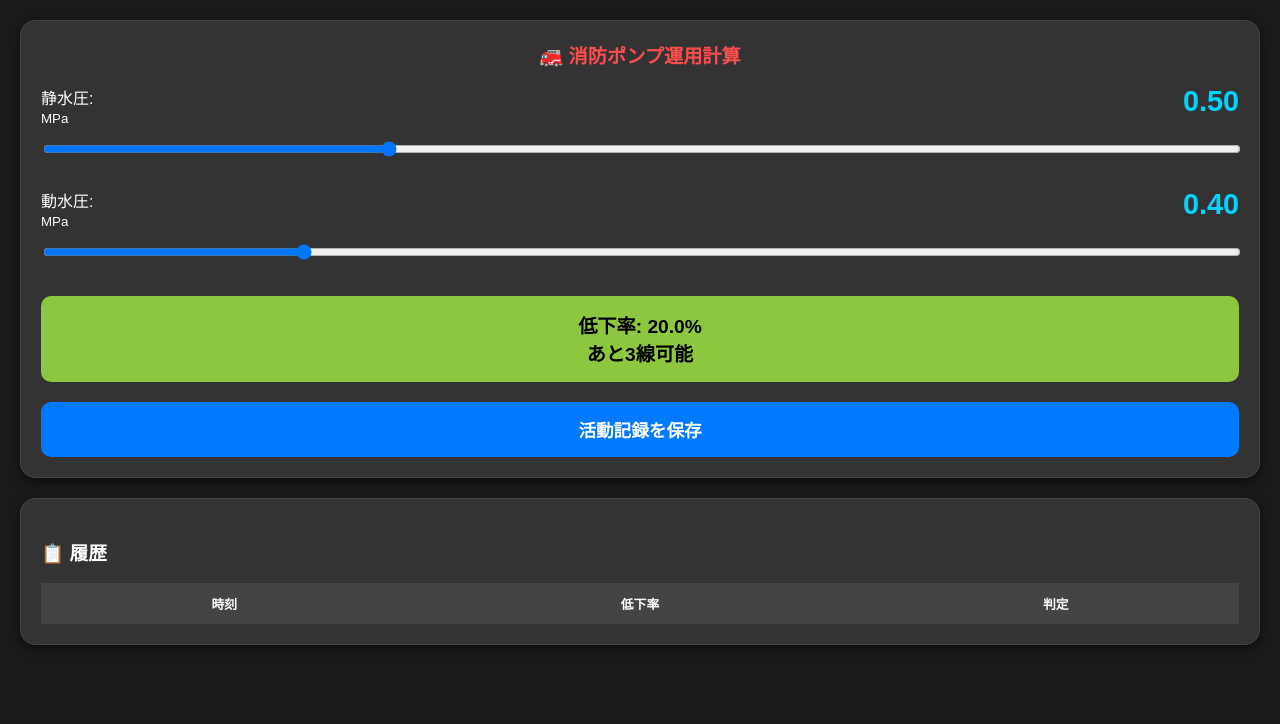
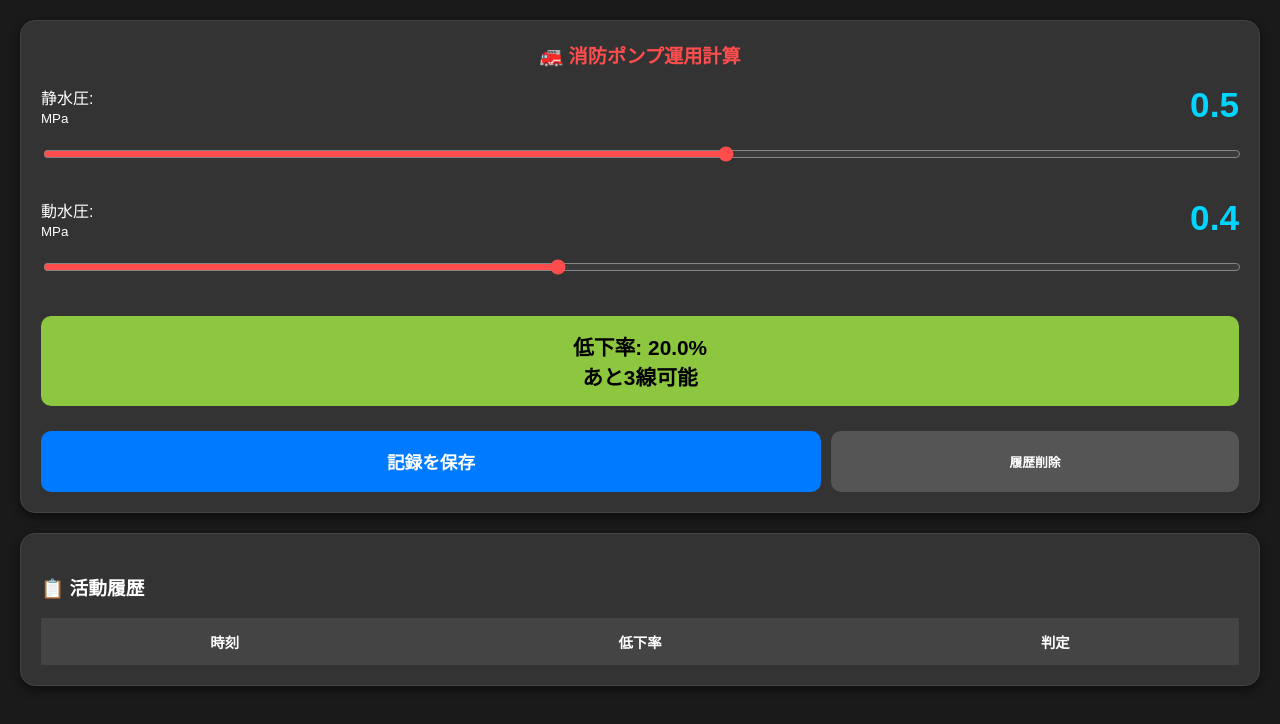
Before and after one commit to akamatsu714/fire-pump-app, a plain HTML site: page index.html in a window 1280 px wide. Drawn offline with Linux system fonts and the light colour scheme.

Commit message:
Enhance pump operation calculation UI and logic
Updated styles and functionality for pump operation calculations. Adjusted input ranges, button layout, and log saving mechanism.

```diff
--- a/index.html
+++ b/index.html
@@ -2,45 +2,54 @@
 <html lang="ja">
 <head>
     <meta charset="UTF-8">
-    <meta name="viewport" content="width=device-width, initial-scale=1.0">
+    <meta name="viewport" content="width=device-width, initial-scale=1.0, maximum-scale=1.0, user-scalable=no">
     <title>ポンプ運用計算</title>
     <style>
         body { font-family: sans-serif; background: #1a1a1a; color: white; padding: 20px; margin: 0; }
         .card { background: #333; padding: 20px; border-radius: 15px; margin-bottom: 20px; box-shadow: 0 4px 10px rgba(0,0,0,0.5); border: 1px solid #444; }
         h2 { color: #ff4d4d; margin-top: 0; font-size: 1.2rem; text-align: center; }
         label { display: block; margin-top: 15px; font-size: 1rem; }
-        input[type="range"] { width: 100%; height: 40px; cursor: pointer; }
-        .value-display { font-size: 1.8rem; font-weight: bold; color: #00d4ff; float: right; }
-        #result-box { text-align: center; padding: 15px; border-radius: 10px; font-weight: bold; margin-top: 20px; font-size: 1.2rem; transition: 0.3s; }
+        /* スライダーを大きくして操作性を向上 */
+        input[type="range"] { width: 100%; height: 50px; cursor: pointer; accent-color: #ff4d4d; }
+        .value-display { font-size: 2.2rem; font-weight: bold; color: #00d4ff; float: right; }
+        #result-box { text-align: center; padding: 15px; border-radius: 10px; font-weight: bold; margin-top: 20px; font-size: 1.3rem; transition: 0.3s; }
         .safe { background: #28a745; }
         .warn-green { background: #8dc63f; color: black; }
         .warn-yellow { background: #ffc107; color: black; }
         .warn-orange { background: #fd7e14; color: white; }
         .danger { background: #dc3545; }
-        button { width: 100%; padding: 15px; border-radius: 10px; border: none; background: #007bff; color: white; font-size: 1.1rem; margin-top: 20px; font-weight: bold; }
+        .btn-group { display: flex; gap: 10px; margin-top: 25px; }
+        button { flex: 2; padding: 18px; border-radius: 10px; border: none; font-size: 1.1rem; font-weight: bold; cursor: pointer; }
+        .btn-save { background: #007bff; color: white; }
+        .btn-clear { flex: 1; background: #555; color: white; font-size: 0.8rem; }
         table { width: 100%; border-collapse: collapse; margin-top: 15px; background: #222; }
-        th, td { border: 1px solid #444; padding: 10px; font-size: 0.8rem; text-align: center; }
+        th, td { border: 1px solid #444; padding: 12px; font-size: 0.9rem; text-align: center; }
         th { background: #444; }
     </style>
 </head>
 <body>
     <div class="card">
         <h2>🚒 消防ポンプ運用計算</h2>
-        <label>静水圧: <span class="value-display" id="ps-val">0.50</span><br><small>MPa</small></label>
-        <input type="range" id="ps" min="0.1" max="1.5" step="0.01" value="0.50" oninput="calc()">
-        <label>動水圧: <span class="value-display" id="pd-val">0.40</span><br><small>MPa</small></label>
-        <input type="range" id="pd" min="0.1" max="1.5" step="0.01" value="0.40" oninput="calc()">
+
+        <label>静水圧: <span class="value-display" id="ps-val">0.5</span><br><small>MPa</small></label>
+        <input type="range" id="ps" min="0.1" max="0.8" step="0.1" value="0.5" oninput="calc()">
+
+        <label>動水圧: <span class="value-display" id="pd-val">0.4</span><br><small>MPa</small></label>
+        <input type="range" id="pd" min="0.1" max="0.8" step="0.1" value="0.4" oninput="calc()">
 
         <div id="result-box" class="safe">
             低下率: <span id="rate">20.0</span>%<br>
             <span id="status">判定中...</span>
         </div>
 
-        <button onclick="saveLog()">活動記録を保存</button>
+        <div class="btn-group">
+            <button class="btn-save" onclick="saveLog()">記録を保存</button>
+            <button class="btn-clear" onclick="clearLog()">履歴削除</button>
+        </div>
     </div>
 
     <div class="card">
-        <h3>📋 履歴</h3>
+        <h3>📋 活動履歴</h3>
         <table id="log-table">
             <thead><tr><th>時刻</th><th>低下率</th><th>判定</th></tr></thead>
             <tbody></tbody>
@@ -48,20 +57,34 @@
     </div>
 
 <script>
+window.onload = function() {
+    const savedLogs = localStorage.getItem('pumpLogs');
+    if (savedLogs) {
+        document.querySelector('#log-table tbody').innerHTML = savedLogs;
+    }
+    calc();
+};
+
 function calc() {
-    const ps = parseFloat(document.getElementById('ps').value);
-    const pd = parseFloat(document.getElementById('pd').value);
-    document.getElementById('ps-val').innerText = ps.toFixed(2);
-    document.getElementById('pd-val').innerText = pd.toFixed(2);
+    let ps = parseFloat(document.getElementById('ps').value);
+    let pd = parseFloat(document.getElementById('pd').value);
+
+    // 動水圧が静水圧を超えないように制御
+    if (pd > ps) {
+        pd = ps;
+        document.getElementById('pd').value = ps;
+    }
+
+    document.getElementById('ps-val').innerText = ps.toFixed(1);
+    document.getElementById('pd-val').innerText = pd.toFixed(1);
 
     const rate = ((ps - pd) / ps) * 100;
     const resBox = document.getElementById('result-box');
     const statusDisp = document.getElementById('status');
     const rateDisp = document.getElementById('rate');
 
-    rateDisp.innerText = rate.toFixed(1);
+    rateDisp.innerText = isNaN(rate) ? "0.0" : rate.toFixed(1);
 
-    // 新しい判定ロジック
     if (rate < 10) {
         resBox.className = 'safe';
         statusDisp.innerText = "あと3線以上可能";
@@ -84,12 +107,20 @@ function saveLog() {
     const time = new Date().toLocaleTimeString([], {hour: '2-digit', minute:'2-digit'});
     const rate = document.getElementById('rate').innerText;
     const status = document.getElementById('status').innerText;
-    const table = document.getElementById('log-table').getElementsByTagName('tbody')[0];
-    const row = table.insertRow(0);
-    row.innerHTML = `<td>${time}</td><td>${rate}%</td><td>${status}</td>`;
+    const tableBody = document.querySelector('#log-table tbody');
+
+    const rowHTML = `<tr><td>${time}</td><td>${rate}%</td><td>${status}</td></tr>`;
+    tableBody.insertAdjacentHTML('afterbegin', rowHTML);
+    localStorage.setItem('pumpLogs', tableBody.innerHTML);
 }
 
-// 初期計算
+function clearLog() {
+    if (confirm('履歴をすべて削除しますか？')) {
+        document.querySelector('#log-table tbody').innerHTML = '';
+        localStorage.removeItem('pumpLogs');
+    }
+}
+
 calc();
 </script>
 </body>
```
